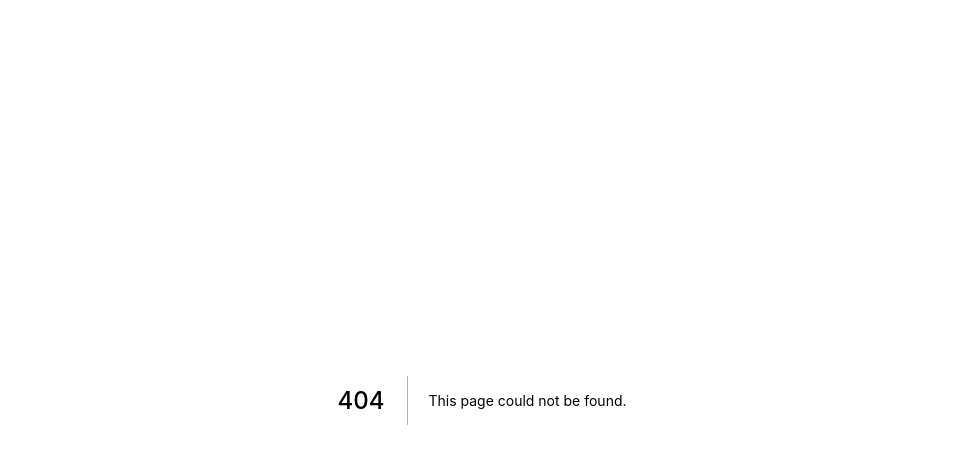
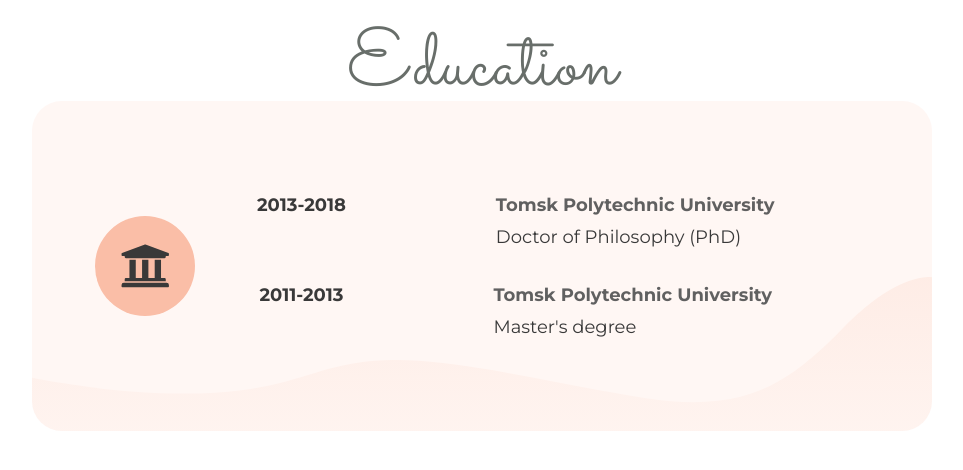
Before and after one commit to felistter/portfolio, a Next.js app: page /Education in a window 1280 px wide. Before the commit this address had no page. Shown: the top 470 px of the page, without its empty margins (158-1121 px from the left). Built offline with nearby package versions, Linux system fonts and the light colour scheme.

Commit message:
Add Education component

```diff
--- /dev/null
+++ b/pages/Education.js
@@ -0,0 +1,37 @@
+const Education = () => {
+  return (
+    <section className="education-container">
+      <div className="education-title">
+        <h1>Education</h1>
+      </div>
+
+      <div className="education-body">
+        <div className="education-image">
+          <img src="/edu-uni.svg" alt="Uni" />
+        </div>
+        <div className="education-list">
+          <div className="education-item">
+            <div className="uni-year">
+              <p>2013-2018</p>
+            </div>
+            <div>
+              <p className="uni-name">Tomsk Polytechnic University</p>
+              <p className="uni-degree">Doctor of Philosophy (PhD)</p>
+            </div>
+          </div>
+          <div className="education-item">
+            <div className="uni-year">
+              <p>2011-2013</p>
+            </div>
+            <div>
+              <p className="uni-name">Tomsk Polytechnic University</p>
+              <p className="uni-degree">Master's degree</p>
+            </div>
+          </div>
+        </div>
+      </div>
+    </section>
+  );
+};
+
+export default Education;
```
Also changed, not shown: public/edu-uni.svg (added), public/wave-pink-1.svg (added).
